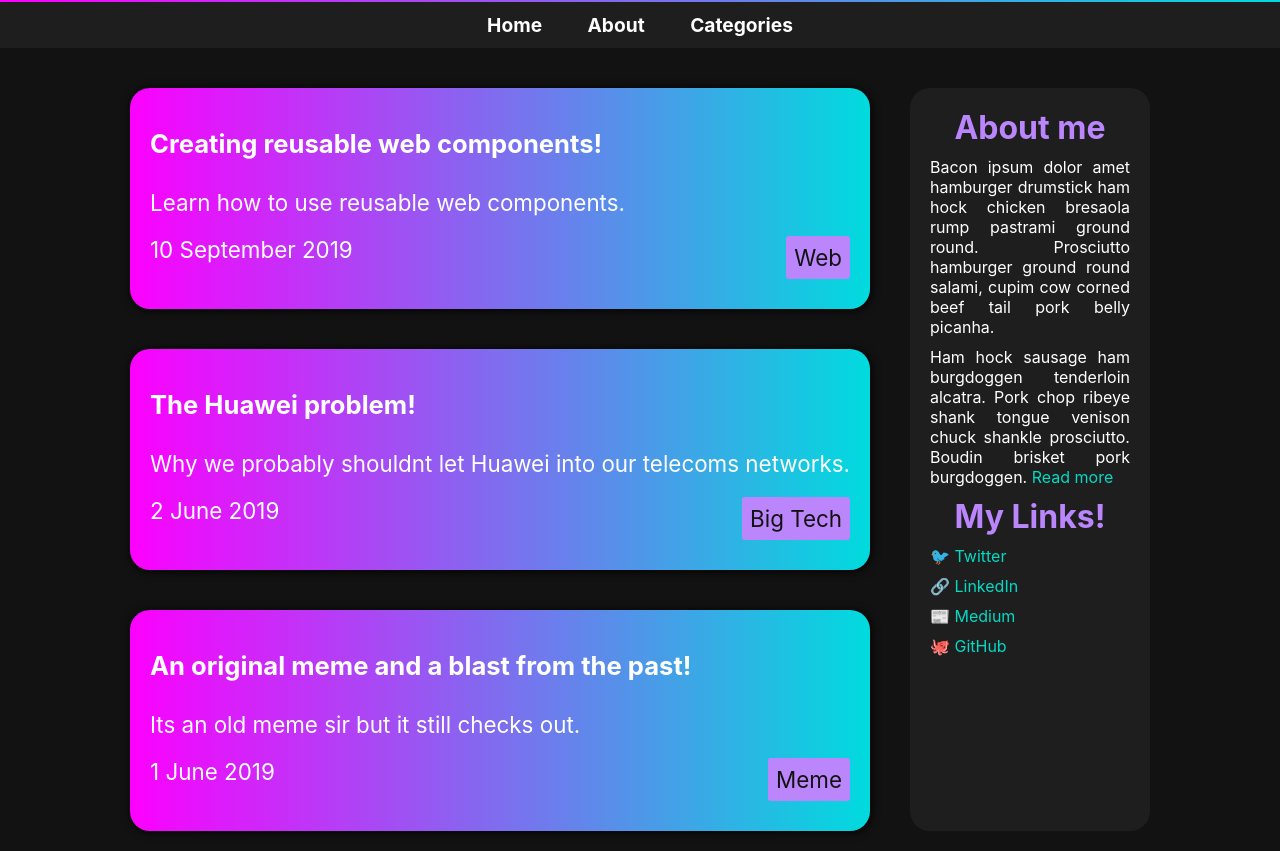
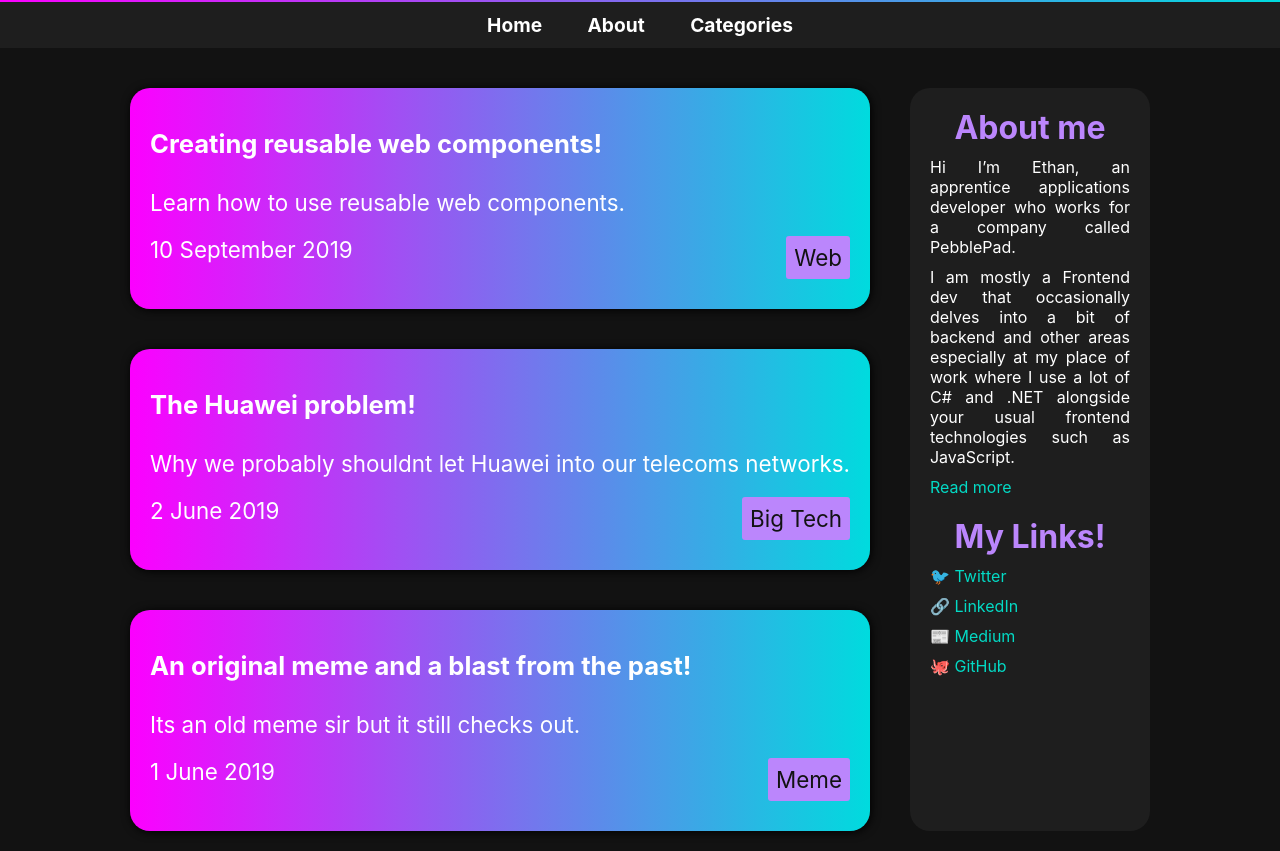
Before and after one commit to ZaphodAndo/personal-site-v1, a website: page app/index.html in a window 1280 px wide. Drawn offline with nearby package versions, Linux system fonts and the light colour scheme; files that its build step writes are made by us from their sources.

Commit message:
Added content to sidebar

```diff
--- a/app/components/SideBar.js
+++ b/app/components/SideBar.js
@@ -3,13 +3,12 @@ class SideBar extends HTMLElement {
         this.innerHTML ="<div>\
                             <h1>About me</h1>\
                             <p>\
-                                Bacon ipsum dolor amet hamburger drumstick ham hock chicken bresaola rump pastrami ground round.\
-                                Prosciutto hamburger ground round salami, cupim cow corned beef tail pork belly picanha.\
+                                Hi I’m Ethan, an apprentice applications developer who works for a company called PebblePad.\
                             </p>\
                             <p>\
-                                Ham hock sausage ham burgdoggen tenderloin alcatra. Pork chop ribeye shank tongue venison chuck shankle prosciutto. \
-                                Boudin brisket pork burgdoggen. <a href='/app/about.html'>Read more</a>\
+                                I am mostly a Frontend dev that occasionally delves into a bit of backend and other areas especially at my place of work where I use a lot of C# and .NET alongside your usual frontend technologies such as JavaScript.\
                             </p>\
+                            <a href='/app/about.html'>Read more</a>\
                             <div class='links'>\
                                 <h1>\
                                     My Links!\
--- a/app/scss/SideBar.scss
+++ b/app/scss/SideBar.scss
@@ -34,6 +34,7 @@
     .links {
         display: flex;
         flex-direction: column;
+        margin-top: 20px;
     }
 
     @media screen and (max-width: 1075px) {
```
